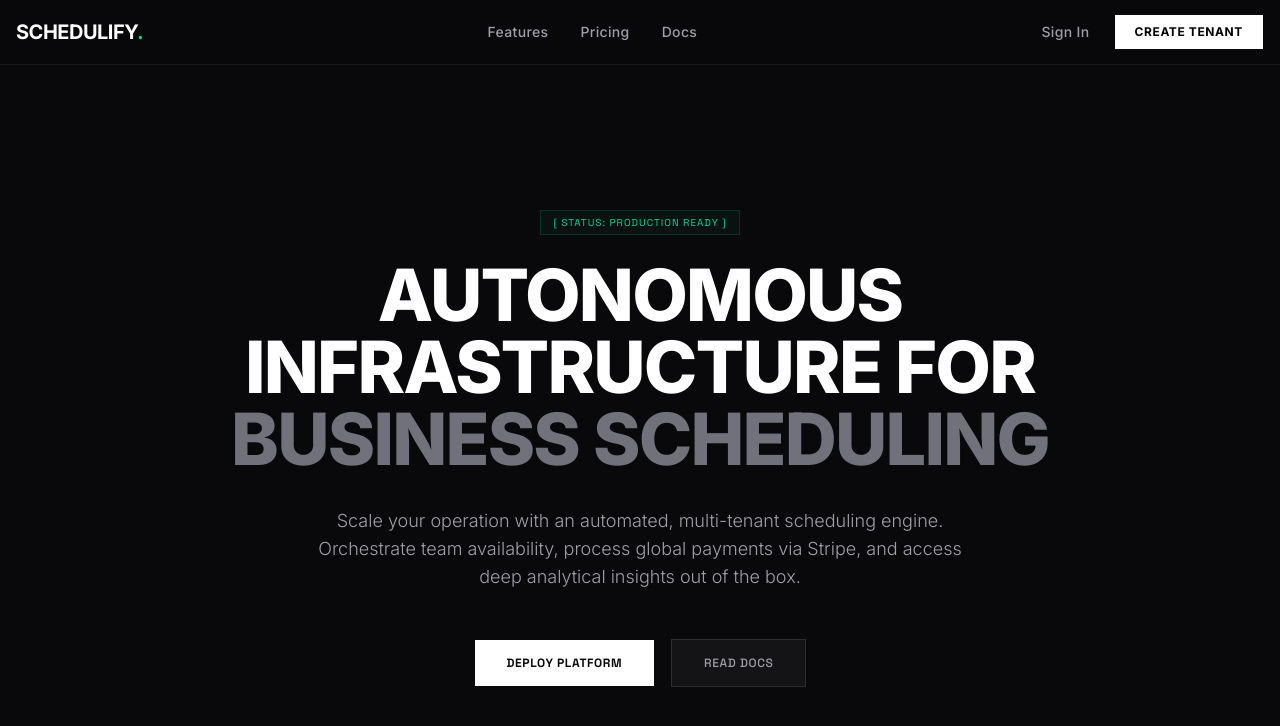
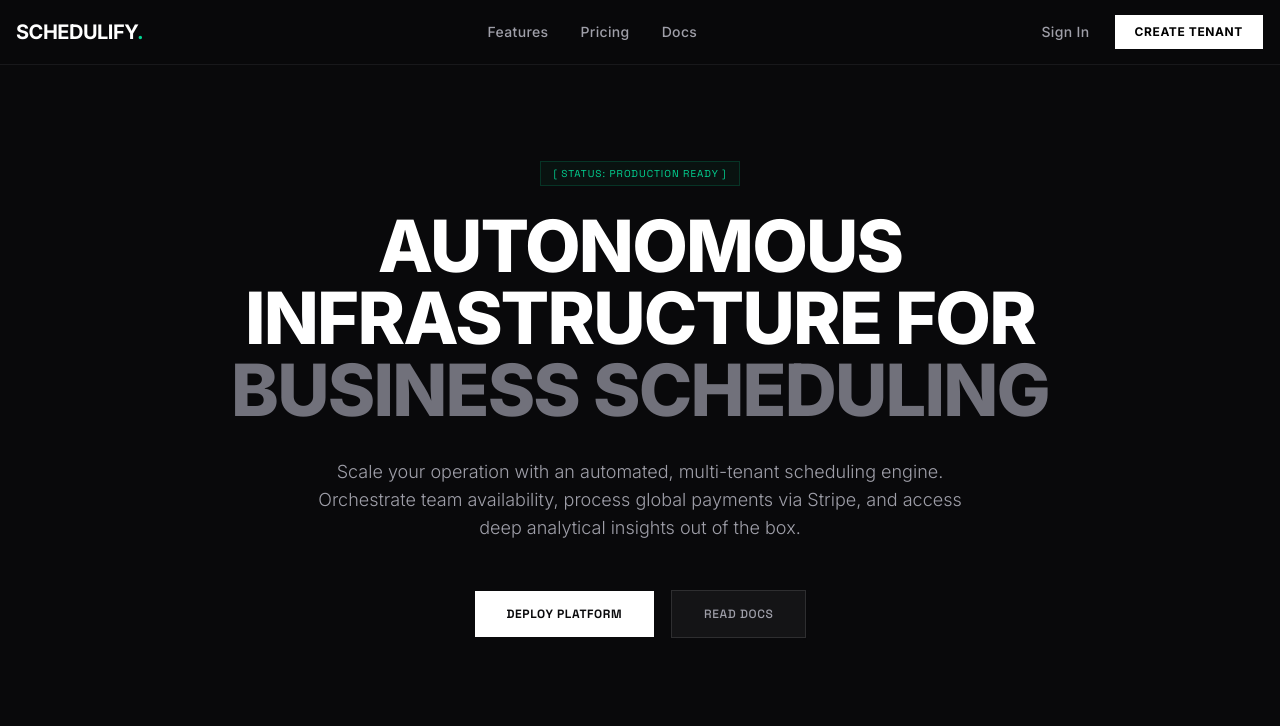
Before and after one commit to thentrsfs/schedulify, a Next.js app: page / in a window 1280 px wide. Shown: the top 726 px of the page. Built offline with nearby package versions, Linux system fonts and the light colour scheme; no server answers.

Commit message:
refactor: reorganize app layout and fix dashboard navbar leak

```diff
--- /dev/null
+++ b/app/(marketing)/layout.tsx
@@ -0,0 +1,14 @@
+import Navbar from '@/components/Navbar'; // ili gde god ti se nalazi komponenta
+
+export default function MarketingLayout({
+	children,
+}: {
+	children: React.ReactNode;
+}) {
+	return (
+		<div className='flex flex-col min-h-screen'>
+			<Navbar />
+			<main className='flex-1'>{children}</main>
+		</div>
+	);
+}
--- a/app/dashboard/layout.tsx
+++ b/app/dashboard/layout.tsx
@@ -13,7 +13,7 @@ export default function DashboardLayout({
 			<aside className='w-64 border-r border-zinc-900 bg-[#0c0c0e] flex flex-col justify-between p-6 shrink-0 h-full sticky top-0'>
 				<div className='space-y-8'>
 					{/* LOGO SEKCIJA */}
-					<div className='border-b border-zinc-900 pb-6'>
+					<div className='border-b border-zinc-900 pb-6 px-3'>
 						<span className='font-mono text-xs uppercase tracking-widest text-zinc-500 block'>
 							{'[ system_core ]'}
 						</span>
--- a/app/layout.tsx
+++ b/app/layout.tsx
@@ -5,7 +5,6 @@ import { cn } from '@/lib/utils';
 
 import { ClerkProvider } from '@clerk/nextjs';
 import { dark } from '@clerk/ui/themes';
-import Navbar from '@/components/Navbar';
 
 // Inter za regularan tekst
 const inter = Inter({
@@ -42,7 +41,6 @@ export default function RootLayout({
 					spaceGrotesk.variable,
 				)}>
 				<body className='h-full flex flex-col bg-[#09090b] text-zinc-50 font-sans antialiased'>
-					<Navbar />
 					<div className='flex-1 min-h-0 w-full overflow-y-auto'>
 						{children}
 					</div>
```
Also changed, not shown: app/(marketing)/page.tsx (renamed from app/page.tsx).
